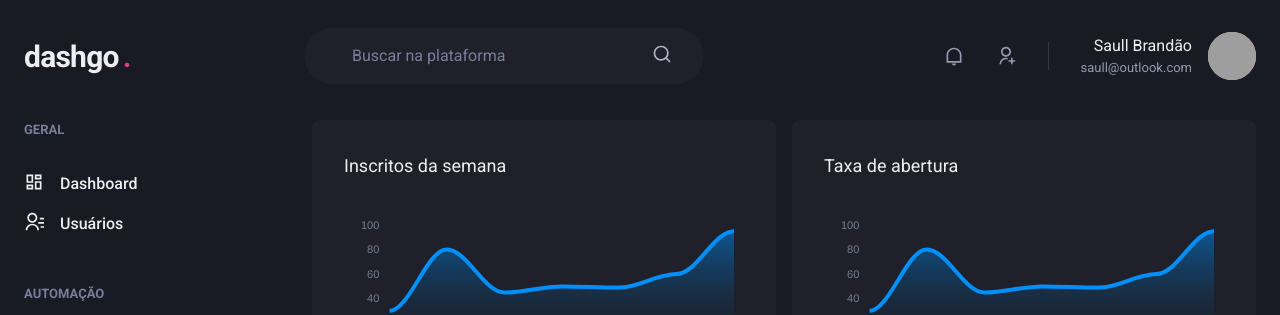
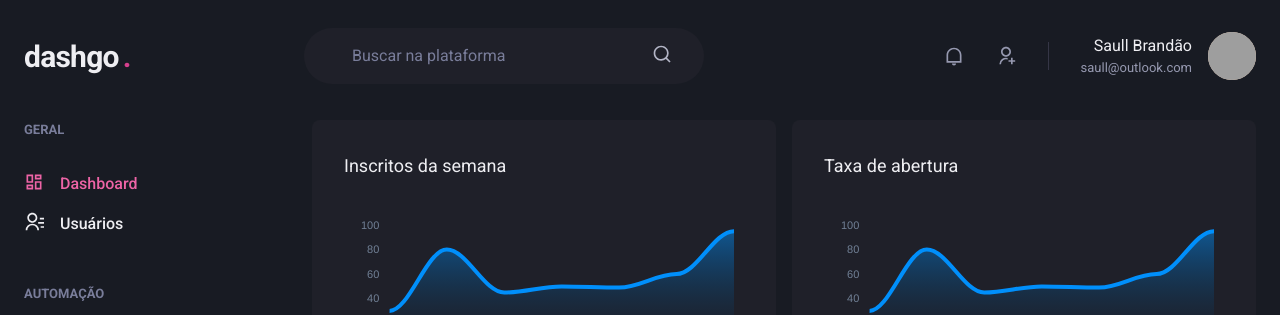
Before and after one commit to saullbrandao/dashgo, a Next.js app: page /dashboard in a window 1280 px wide. Shown: the top 315 px of the page. Built offline with nearby package versions, Linux system fonts and the light colour scheme; grey boxes are pictures that could not be loaded.

Commit message:
feat: navigation between pages

```diff
--- /dev/null
+++ b/src/components/ActiveLink.tsx
@@ -0,0 +1,40 @@
+import Link, { LinkProps } from 'next/link'
+import { useRouter } from 'next/router'
+import { cloneElement, ReactElement } from 'react'
+
+type ActiveLinkProps = LinkProps & {
+  children: ReactElement
+  shouldMatchExactHref?: boolean
+}
+
+export const ActiveLink = ({
+  children,
+  shouldMatchExactHref = false,
+  ...restProps
+}: ActiveLinkProps) => {
+  const { asPath } = useRouter()
+  let isActive = false
+
+  if (
+    shouldMatchExactHref &&
+    (asPath === restProps.href || asPath === restProps.as)
+  ) {
+    isActive = true
+  }
+
+  if (
+    !shouldMatchExactHref &&
+    (asPath.startsWith(String(restProps.href)) ||
+      asPath.startsWith(String(restProps.as)))
+  ) {
+    isActive = true
+  }
+
+  return (
+    <Link {...restProps}>
+      {cloneElement(children, {
+        color: isActive ? 'pink.400' : 'gray.50',
+      })}
+    </Link>
+  )
+}
--- a/src/components/Sidebar/NavLink.tsx
+++ b/src/components/Sidebar/NavLink.tsx
@@ -1,18 +1,27 @@
-import { Link, LinkProps, Icon, Text } from '@chakra-ui/react'
+import { Link as ChakraLink, LinkProps, Icon, Text } from '@chakra-ui/react'
 import { ElementType } from 'react'
+import { ActiveLink } from '../ActiveLink'
 
 type NavLinkProps = LinkProps & {
   icon: ElementType
+  href: string
   children: string
 }
 
-export const NavLink = ({ icon, children, ...restProps }: NavLinkProps) => {
+export const NavLink = ({
+  icon,
+  children,
+  href,
+  ...restProps
+}: NavLinkProps) => {
   return (
-    <Link display="flex" align="center" {...restProps}>
-      <Icon as={icon} fontSize="20" />
-      <Text ml="4" fontWeight="medium">
-        {children}
-      </Text>
-    </Link>
+    <ActiveLink href={href} passHref>
+      <ChakraLink display="flex" align="center" {...restProps}>
+        <Icon as={icon} fontSize="20" />
+        <Text ml="4" fontWeight="medium">
+          {children}
+        </Text>
+      </ChakraLink>
+    </ActiveLink>
   )
 }
--- a/src/components/Sidebar/SidebarNav.tsx
+++ b/src/components/Sidebar/SidebarNav.tsx
@@ -12,12 +12,20 @@ export const SidebarNav = () => {
   return (
     <Stack spacing="12" align="flex-start">
       <NavSection title="GERAL">
-        <NavLink icon={RiDashboardLine}>Dashboard</NavLink>
-        <NavLink icon={RiContactsLine}>Usuários</NavLink>
+        <NavLink icon={RiDashboardLine} href="/dashboard">
+          Dashboard
+        </NavLink>
+        <NavLink icon={RiContactsLine} href="/users">
+          Usuários
+        </NavLink>
       </NavSection>
       <NavSection title="AUTOMAÇÃO">
-        <NavLink icon={RiInputMethodLine}>Formulários</NavLink>
-        <NavLink icon={RiGitMergeLine}>Automação</NavLink>
+        <NavLink icon={RiInputMethodLine} href="/forms">
+          Formulários
+        </NavLink>
+        <NavLink icon={RiGitMergeLine} href="/automation">
+          Automação
+        </NavLink>
       </NavSection>
     </Stack>
   )
--- a/src/pages/users/create.tsx
+++ b/src/pages/users/create.tsx
@@ -8,6 +8,7 @@ import {
   SimpleGrid,
   Button,
 } from '@chakra-ui/react'
+import Link from 'next/link'
 import { Input } from '../../components/Form/Input'
 import { Header } from '../../components/Header'
 import { Sidebar } from '../../components/Sidebar'
@@ -42,7 +43,9 @@ export default function CreateUser() {
 
           <Flex mt="8" justify="flex-end">
             <HStack spacing="4">
-              <Button colorScheme="whiteAlpha">Cancelar</Button>
+              <Link href="/users" passHref>
+                <Button colorScheme="whiteAlpha">Cancelar</Button>
+              </Link>
               <Button colorScheme="pink">Salvar</Button>
             </HStack>
           </Flex>
--- a/src/pages/users/index.tsx
+++ b/src/pages/users/index.tsx
@@ -14,6 +14,7 @@ import {
   Tbody,
   useBreakpointValue,
 } from '@chakra-ui/react'
+import Link from 'next/link'
 import { RiAddLine, RiPencilLine } from 'react-icons/ri'
 import { Header } from '../../components/Header'
 import { Pagination } from '../../components/Pagination'
@@ -35,6 +36,7 @@ export default function UserList() {
             <Heading size="lg" fontWeight="normal">
               Usuários
             </Heading>
+            <Link href="/users/create" passHref>
               <Button
                 as="a"
                 size="sm"
@@ -44,6 +46,7 @@ export default function UserList() {
               >
                 Criar novo
               </Button>
+            </Link>
           </Flex>
 
           <Table colorScheme="whiteAlpha">
```
Lines whose indentation alone changed are shown as unchanged.
